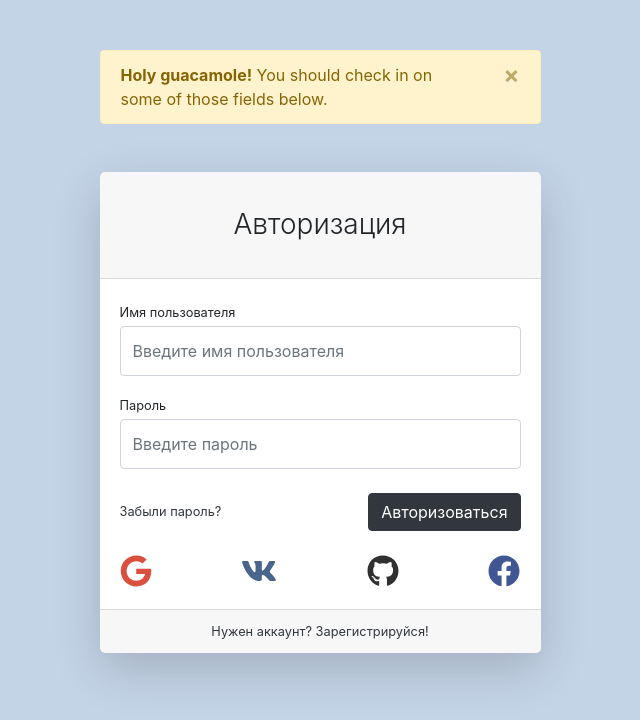
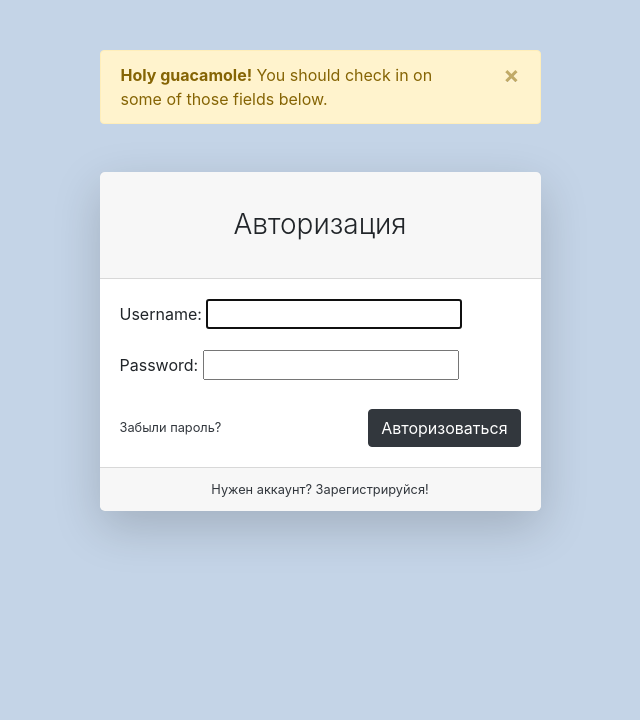
Before and after one commit to WhyMeJes/geekStore, a Django app: page /users/login/ in a window 1280 px wide. Shown: the top 720 px of the page, without its empty margins (320-960 px from the left). Run offline with Django 4.2, Linux system fonts and the light colour scheme; some libraries are stand-ins or nearby versions.

Commit message:
Контроллер авторизации

```diff
--- a/users/templates/users/login.html
+++ b/users/templates/users/login.html
@@ -15,35 +15,37 @@
                             <div class="card-header"><h3 class="text-center font-weight-light my-4">Авторизация</h3>
                             </div>
                             <div class="card-body">
-                                <form>
-                                    <div class="form-group">
-                                        <label class="small mb-1" for="inputEmailAddress">Имя пользователя</label>
-                                        <input class="form-control py-4" id="inputEmailAddress" type="text"
-                                               placeholder="Введите имя пользователя"/>
-                                    </div>
-                                    <div class="form-group">
-                                        <label class="small mb-1" for="inputPassword">Пароль</label>
-                                        <input class="form-control py-4" id="inputPassword" type="password"
-                                               placeholder="Введите пароль"/>
-                                    </div>
+                                <form action="{% url 'users:login' %}" method="post">
+                                    {% csrf_token %}
+                                    {{ form.as_p }}
+{#                                    <div class="form-group">#}
+{#                                        <label class="small mb-1" for="inputEmailAddress">Имя пользователя</label>#}
+{#                                        <input class="form-control py-4" id="inputEmailAddress" type="text"#}
+{#                                               placeholder="Введите имя пользователя"/>#}
+{#                                    </div>#}
+{#                                    <div class="form-group">#}
+{#                                        <label class="small mb-1" for="inputPassword">Пароль</label>#}
+{#                                        <input class="form-control py-4" id="inputPassword" type="password"#}
+{#                                               placeholder="Введите пароль"/>#}
+{#                                    </div>#}
                                     <div class="form-group d-flex align-items-center justify-content-between mt-4 mb-0">
                                         <a class="small" href="#">Забыли пароль?</a>
                                         <input class="btn btn-primary" type="submit" value="Авторизоваться">
                                     </div>
-                                    <div class="form-group d-flex align-items-center justify-content-between mt-4 mb-0">
-                                        <a href="#">
-                                            <i class="fab fa-google fa-2x" style="color: #d9503e;"></i>
-                                        </a>
-                                        <a href="#">
-                                            <i class="fab fa-vk fa-2x" style="color: #4a658b;"></i>
-                                        </a>
-                                        <a href="#">
-                                            <i class="fab fa-github fa-2x" style="color: #303030;"></i>
-                                        </a>
-                                        <a href="#">
-                                            <i class="fab fa-facebook fa-2x" style="color: #405794;"></i>
-                                        </a>
-                                    </div>
+{#                                    <div class="form-group d-flex align-items-center justify-content-between mt-4 mb-0">#}
+{#                                        <a href="#">#}
+{#                                            <i class="fab fa-google fa-2x" style="color: #d9503e;"></i>#}
+{#                                        </a>#}
+{#                                        <a href="#">#}
+{#                                            <i class="fab fa-vk fa-2x" style="color: #4a658b;"></i>#}
+{#                                        </a>#}
+{#                                        <a href="#">#}
+{#                                            <i class="fab fa-github fa-2x" style="color: #303030;"></i>#}
+{#                                        </a>#}
+{#                                        <a href="#">#}
+{#                                            <i class="fab fa-facebook fa-2x" style="color: #405794;"></i>#}
+{#                                        </a>#}
+{#                                    </div>#}
                                 </form>
                             </div>
                             <div class="card-footer text-center">
--- a/users/views.py
+++ b/users/views.py
@@ -1,11 +1,24 @@
 from django.shortcuts import render, HttpResponseRedirect
 from django.urls import reverse
 from users.forms import UserLoginForm
+from django.contrib import auth
 # Create your views here.
 
 def login(request):
+    if request.method =='POST':
+        form = UserLoginForm(data = request.POST)
+        if form.is_valid():
+            username = request.POST['username']
+            password = request.POST['password']
+            user = auth.authenticate(username = username,password = password)
+            if user and user.is_active:
+                auth.login(request,user)
+                return HttpResponseRedirect(reverse('index'))
+    else:
+        form = UserLoginForm()
     context = {
         'title': 'Вход',
+        'form': form,
     }
     return render(request, 'users/login.html', context)
 
```
Also changed, not shown: db.sqlite3.
